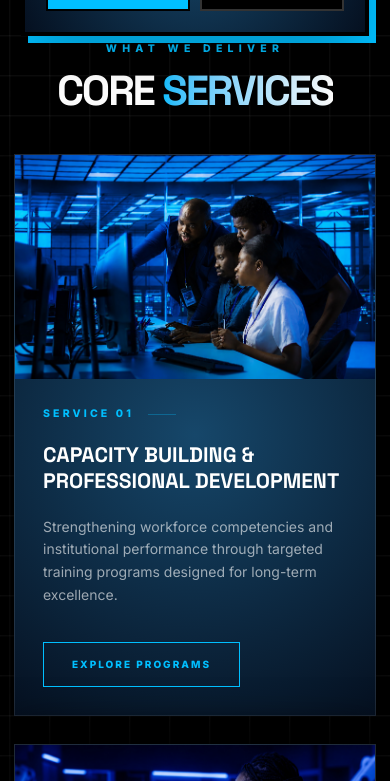
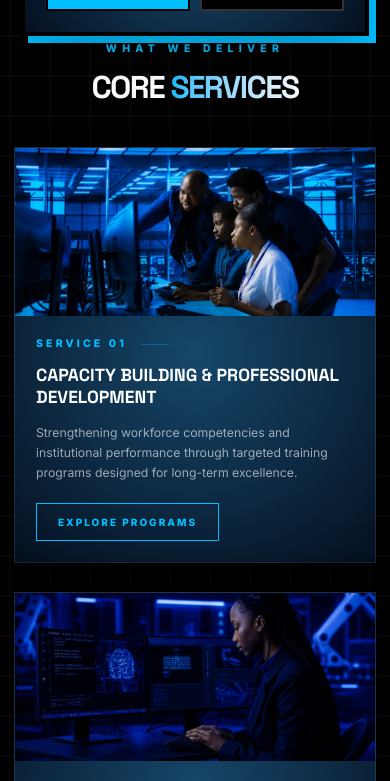
Before and after one commit to Jolab255/ebanex-international, a React (Vite) app: page / in a window 390 px wide. Shown: the part 787-1568 px from the top of the page. Built offline with nearby package versions, Linux system fonts and the light colour scheme.

Commit message:
style: implement granular responsive heights for core services section

```diff
--- a/src/features/home/CoreServicesSection.tsx
+++ b/src/features/home/CoreServicesSection.tsx
@@ -1,4 +1,4 @@
-import React, { useRef } from 'react';
+import React, { useRef, useState, useEffect } from 'react';
 import { motion, useScroll, useTransform, MotionValue } from 'framer-motion';
 import { Link } from 'react-router-dom';
 import { Squares, ScrollReveal } from '../../components/animations';
@@ -42,9 +42,10 @@ interface ServiceCardProps {
   index: number;
   totalCards: number;
   progress: MotionValue<number>;
+  isMobile: boolean;
 }
 
-const ServiceCard: React.FC<ServiceCardProps> = ({ service, index, totalCards, progress }) => {
+const ServiceCard: React.FC<ServiceCardProps> = ({ service, index, totalCards, progress, isMobile }) => {
   const sliceSize = 1 / totalCards;
   const end = (index + 1) * sliceSize;
 
@@ -57,8 +58,8 @@ const ServiceCard: React.FC<ServiceCardProps> = ({ service, index, totalCards, p
     isLast ? [1, 1] : [1, 0.95],
   );
 
-  // Sticky offset from top
-  const topOffset = 100 + index * 32;
+  // Sticky offset from top - reduced on mobile for better fit
+  const topOffset = isMobile ? 70 + index * 20 : 100 + index * 32;
 
   return (
     <motion.div
@@ -78,7 +79,7 @@ const ServiceCard: React.FC<ServiceCardProps> = ({ service, index, totalCards, p
       >
         <div className="grid md:grid-cols-2">
           {/* Image Side */}
-          <div className="relative h-64 md:h-auto overflow-hidden">
+          <div className="relative h-48 sm:h-64 md:h-auto overflow-hidden">
             <img
               src={service.image}
               alt={service.title}
@@ -89,24 +90,24 @@ const ServiceCard: React.FC<ServiceCardProps> = ({ service, index, totalCards, p
           </div>
 
           {/* Content Side */}
-          <div className="p-8 md:p-12 lg:p-16 flex flex-col justify-center">
-            <div className="flex items-center gap-4 mb-6">
+          <div className="p-6 sm:p-8 md:p-12 lg:p-16 flex flex-col justify-center">
+            <div className="flex items-center gap-4 mb-4 md:mb-6">
               <span className="text-[#00BFFF] font-black text-xs uppercase tracking-[0.3em]">
                 Service 0{index + 1}
               </span>
               <div className="h-[1px] w-8 bg-[#00BFFF]/30" />
             </div>
 
-            <h3 className="text-2xl md:text-3xl font-heading font-black text-white uppercase leading-tight mb-6">
+            <h3 className="text-xl sm:text-2xl md:text-3xl font-heading font-black text-white uppercase leading-tight mb-4 md:mb-6">
               {service.title}
             </h3>
 
-            <p className="text-white/60 text-base leading-relaxed mb-10">{service.desc}</p>
+            <p className="text-white/60 text-sm sm:text-base leading-relaxed mb-6 md:mb-10">{service.desc}</p>
 
             <div className="flex">
               <Link
                 to="/training"
-                className="px-8 py-4 bg-transparent border border-[#00BFFF] text-[#00BFFF] hover:bg-[#00BFFF] hover:text-black font-black text-[10px] uppercase tracking-[0.2em] transition-all duration-300 inline-block"
+                className="px-6 py-3 sm:px-8 sm:py-4 bg-transparent border border-[#00BFFF] text-[#00BFFF] hover:bg-[#00BFFF] hover:text-black font-black text-[10px] uppercase tracking-[0.2em] transition-all duration-300 inline-block"
               >
                 Explore Programs
               </Link>
@@ -125,23 +126,33 @@ const CoreServicesSection: React.FC = () => {
     offset: ['start start', 'end end'],
   });
 
-  // Responsive height adjustment to prevent huge gaps on mobile
-  const [heightValue, setHeightValue] = React.useState(`${CORE_SERVICES.length * 80 + 50}vh`);
+  const [heightValue, setHeightValue] = useState(`${CORE_SERVICES.length * 80 + 50}vh`);
+  const [isMobile, setIsMobile] = useState(false);
 
-  React.useEffect(() => {
-    const updateHeight = () => {
-      if (window.innerWidth < 768) {
-        // Shorter scroll track for mobile - no additional base height
-        setHeightValue(`${CORE_SERVICES.length * 75}vh`);
+  useEffect(() => {
+    const updateLayout = () => {
+      const width = window.innerWidth;
+      setIsMobile(width < 768);
+
+      // Granular range definitions for consistent experience
+      if (width < 480) {
+        // Compact Mobile
+        setHeightValue(`${CORE_SERVICES.length * 85}vh`);
+      } else if (width < 768) {
+        // Regular Mobile
+        setHeightValue(`${CORE_SERVICES.length * 80}vh`);
+      } else if (width < 1024) {
+        // Tablet
+        setHeightValue(`${CORE_SERVICES.length * 75 + 20}vh`);
       } else {
-        // Original scroll track for desktop
+        // Desktop
         setHeightValue(`${CORE_SERVICES.length * 80 + 50}vh`);
       }
     };
 
-    updateHeight();
-    window.addEventListener('resize', updateHeight);
-    return () => window.removeEventListener('resize', updateHeight);
+    updateLayout();
+    window.addEventListener('resize', updateLayout);
+    return () => window.removeEventListener('resize', updateLayout);
   }, []);
 
   return (
@@ -169,7 +180,7 @@ const CoreServicesSection: React.FC = () => {
               <span className="text-[#00BFFF] font-black uppercase tracking-[0.5em] text-xs mb-4 block">
                 What We Deliver
               </span>
-              <h2 className="text-5xl md:text-7xl font-heading font-black text-white uppercase tracking-tighter">
+              <h2 className="text-4xl sm:text-5xl md:text-7xl font-heading font-black text-white uppercase tracking-tighter">
                 Core{' '}
                 <span className="text-transparent bg-clip-text bg-gradient-to-r from-[#00BFFF] to-white">
                   Services
@@ -180,7 +191,7 @@ const CoreServicesSection: React.FC = () => {
         </div>
 
         {/* Stacking Cards Container */}
-        <div className="px-4 pb-48 md:pb-[30vh]">
+        <div className="px-4 pb-24 sm:pb-32 md:pb-[30vh]">
           {CORE_SERVICES.map((service, i) => (
             <ServiceCard
               key={i}
@@ -188,6 +199,7 @@ const CoreServicesSection: React.FC = () => {
               index={i}
               totalCards={CORE_SERVICES.length}
               progress={scrollYProgress}
+              isMobile={isMobile}
             />
           ))}
         </div>
```
